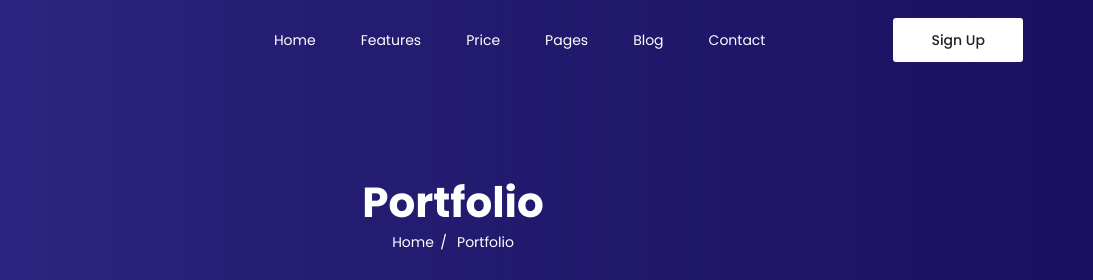
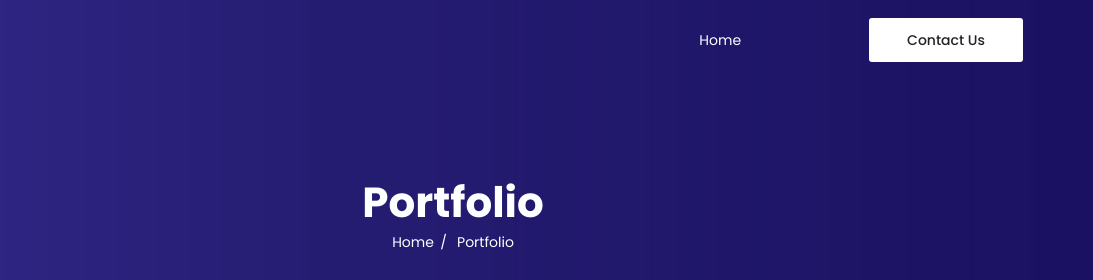
Before and after one commit to codevectorin/codeVector-official-website, a website: page portfolio.html in a window 1280 px wide. Shown: the top 280 px of the page, 187-1280 px from the left. Drawn offline with Linux system fonts and the light colour scheme.

```diff
--- a/portfolio.html
+++ b/portfolio.html
@@ -49,65 +49,23 @@
                   >
                     <ul class="nav navbar-nav menu_nav ml-auto">
                       <li class="nav-item">
-                  <a class="nav-link" href="index.html">Home</a>
+                        <a class="nav-link" href="index.html">home</a>
                       </li>
-                <li class="nav-item">
-                  <a class="nav-link" href="feature.html">Features</a>
-                </li>
-                <li class="nav-item">
-                  <a class="nav-link" href="price.html">Price</a>
-                </li>
-                <li class="nav-item submenu dropdown">
-                  <a
-                    href="#"
-                    class="nav-link dropdown-toggle"
-                    data-toggle="dropdown"
-                    role="button"
-                    aria-haspopup="true"
-                    aria-expanded="false"
-                    >Pages</a
-                  >
-                  <ul class="dropdown-menu">
-                    <li class="nav-item">
-                      <a class="nav-link" href="feature.html">Features</a>
-                    </li>
-                    <li class="nav-item">
-                      <a class="nav-link" href="price.html">Price</a>
-                    </li>
-                    <li class="nav-item">
-                      <a class="nav-link" href="element.html">Element</a>
-                    </li>
-                  </ul>
-                </li>
-                <li class="nav-item submenu dropdown">
-                  <a
-                    href="#"
-                    class="nav-link dropdown-toggle"
-                    data-toggle="dropdown"
-                    role="button"
-                    aria-haspopup="true"
-                    aria-expanded="false"
-                    >Blog</a
-                  >
-                  <ul class="dropdown-menu">
-                    <li class="nav-item">
-                      <a class="nav-link" href="blog.html">Blog</a>
-                    </li>
-                    <li class="nav-item">
-                      <a class="nav-link" href="single-blog.html"
-                        >Blog Details</a
-                      >
-                    </li>
-                  </ul>
-                </li>
-                <li class="nav-item">
-                  <a class="nav-link" href="contact.html">Contact</a>
-                </li>
+
+
+
                     </ul>
                   </div>
                   <div class="right-button">
                     <ul>
-                <li><a class="sign_up" href="">Sign Up</a></li>
+                      <li>
+                        <a
+                          href="https://tawk.to/chat/5c632adb7cf662208c953f1d/default"
+                          class="sign_up"
+                          href=""
+                          >Contact Us</a
+                        >
+                      </li>
                     </ul>
                   </div>
                 </div>
@@ -301,6 +259,7 @@
               </div>
         </div>
       </div>
+
     </section>
     <!--================Feature Area End =================-->
 
--- a/scss/_portfolio.scss
+++ b/scss/_portfolio.scss
@@ -1,3 +1,7 @@
+html {
+    scroll-behavior: smooth;
+
+}
 .portfolio{
 
 	position: relative;
```
Also changed, not shown: index.html (+10 -48 lines), css/style.css. Lines whose indentation alone changed are shown as unchanged.
